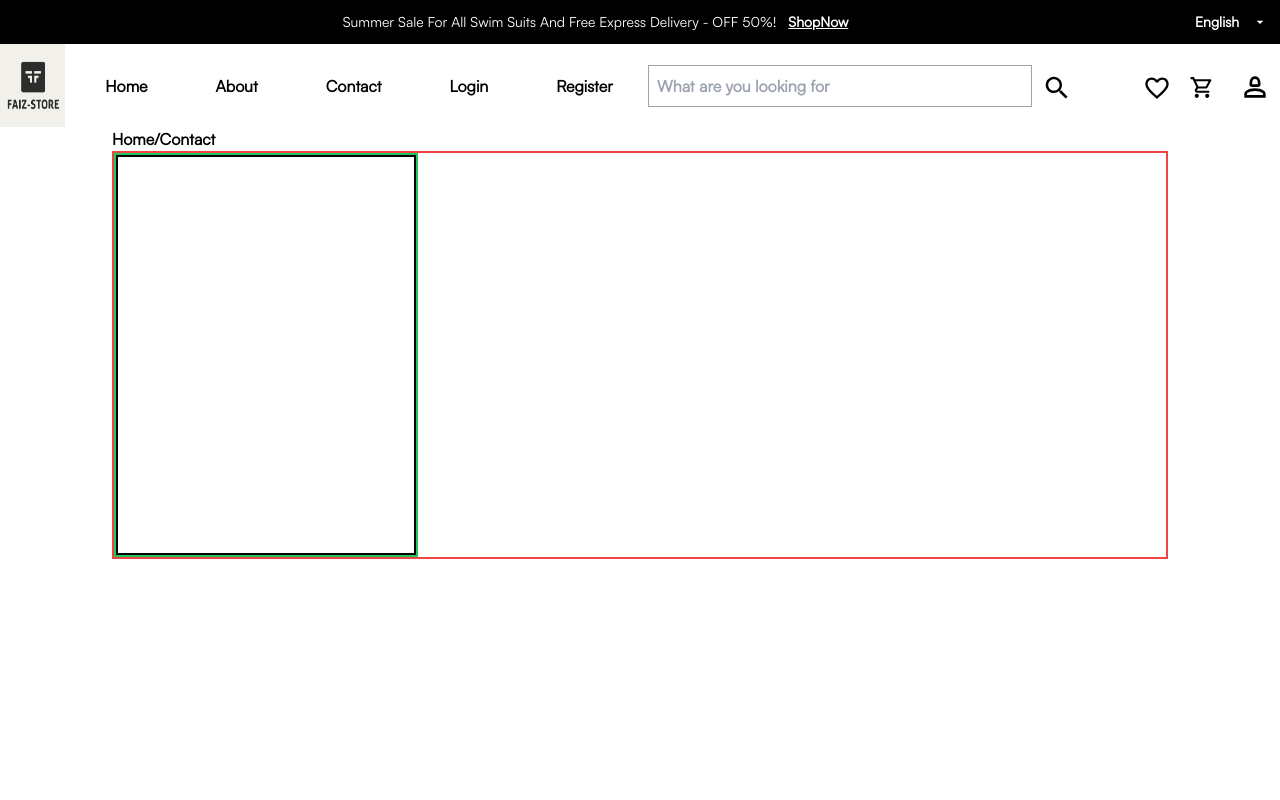
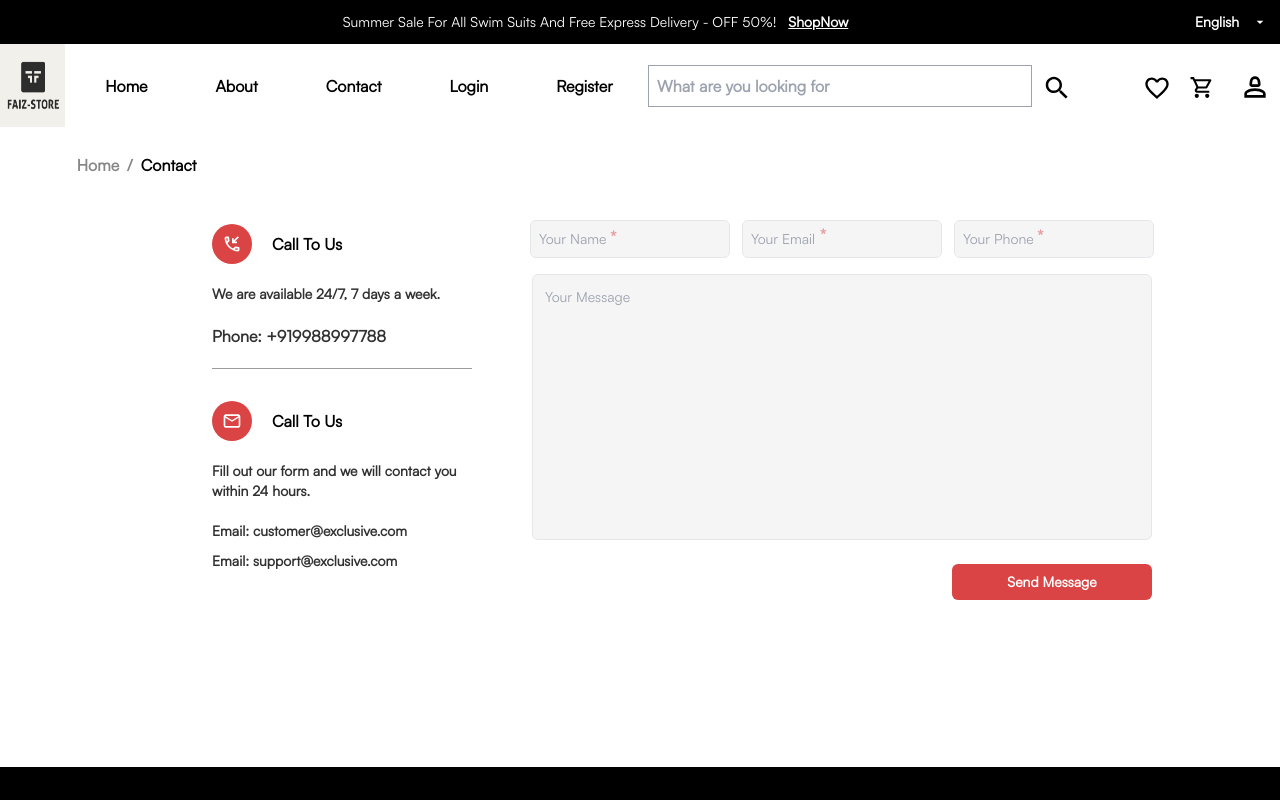
Before and after one commit to SimplifiedWeb/E-Commerce, a React (Vite) app: page /contact in a window 1280 px wide. Shown: the top 800 px of the page. Built offline with nearby package versions, Linux system fonts and the light colour scheme.

Commit message:
About page completed

```diff
--- a/src/components/common/buttons/ButtonsGroup.jsx
+++ b/src/components/common/buttons/ButtonsGroup.jsx
@@ -9,7 +9,9 @@ const ButtonsGroup = ({ btnType, name }) => {
             <button>{name}</button>
           </div>
         ) : (
-          <div className={`small-button`}>
+          <div
+            className={`small-button w-[200px] bg-[#db4444] text-white p-2 px-2 text-sm rounded-md hover:scale-[0.97] hover:bg-[#f00000]`}
+          >
             <button>{name}</button>
           </div>
         )}
--- /dev/null
+++ b/src/components/pages/contact/contact-form/Contact_Form.jsx
@@ -0,0 +1,73 @@
+import React from "react";
+import ButtonsGroup from "../../../common/buttons/ButtonsGroup";
+
+const Contact_Form = () => {
+  const inputTextStyle = {
+    fontSize: "14px", // Adjust the text size
+    fontWeight: "normal", // Adjust the font weight
+    paddingRight: "30px", // Add padding from the right
+  };
+  return (
+    <>
+      <div className="contact-form w-[700px] relative ">
+        <div className="contact flex flex-col  items-center h-[500px] relative">
+          <div className="top flex gap-3 p-4">
+            <div className="input ">
+              <input
+                type="text"
+                placeholder="Your Name "
+                className="focus:outline-none relative bg-[#f5f5f5] w-[200px] p-2 pr-5 text-sm border rounded-md"
+                style={inputTextStyle}
+              />
+              <span className="absolute left-[16.9%] top-[4.5%] text-[15px]  text-[#db44447d]">
+                *
+              </span>
+            </div>
+            <div className="input relative">
+              <input
+                type="text"
+                placeholder="Your Email "
+                className="focus:outline-none bg-[#f5f5f5] w-[200px] p-2 pr-5 text-sm border rounded-md"
+                style={inputTextStyle}
+              />
+              <span className="absolute left-[39%] top-[10.5%] text-[15px]  text-[#db44447d]">
+                *
+              </span>
+            </div>
+            <div className="input relative">
+              <input
+                type="text"
+                placeholder="Your Phone "
+                className="focus:outline-none bg-[#f5f5f5] w-[200px] p-2 pr-5 text-sm border rounded-md"
+                style={inputTextStyle}
+              />
+              <span className="absolute left-[41.6%] top-[12.5%] text-[15px]  text-[#db44447d]">
+                *
+              </span>
+            </div>
+          </div>
+
+          <div className="middle">
+            <textarea
+              name=""
+              placeholder="Your Message"
+              cols="80"
+              rows="12"
+              className="focus:outline-none bg-[#f5f5f5] w-[620px] p-3 pr-5 text-sm resize-none border rounded-md"
+              style={{
+                fontSize: "14px", // Adjust the font size
+                fontWeight: "normal", // Adjust the font weight
+                color: "#333", // Adjust the text color
+              }}
+            ></textarea>
+          </div>
+          <div className="bottom absolute bottom-16  right-10 ">
+            <ButtonsGroup btnType="small-button" name="Send Message" />
+          </div>
+        </div>
+      </div>
+    </>
+  );
+};
+
+export default Contact_Form;
--- a/src/components/pages/contact/contact-information/Contact_Info.jsx
+++ b/src/components/pages/contact/contact-information/Contact_Info.jsx
@@ -1,9 +1,53 @@
 import React from "react";
-
+import PhoneCallbackOutlinedIcon from "@mui/icons-material/PhoneCallbackOutlined";
+import EmailOutlinedIcon from "@mui/icons-material/EmailOutlined";
 const Contact_Info = () => {
   return (
     <>
-      <div className="border-2 border-black w-[300px] h-[400px]"></div>
+      <div className=" w-[300px] h-[400px] flex flex-col gap-5 p-5 ">
+        <div className="top-section-contact  flex flex-col gap-5 ">
+          <div className="top flex gap-5 items-center ">
+            <PhoneCallbackOutlinedIcon
+              style={{
+                backgroundColor: "#db4444",
+                borderRadius: "50%",
+                padding: "10px",
+                fontSize: "40px",
+                color: "white",
+              }}
+            />
+            <span className="font-bold ">Call To Us</span>
+          </div>
+          <div className="middle text-[#313131] text-sm ">
+            We are available 24/7, 7 days a week.
+          </div>
+          <div className="bottom text-[#313131] ">Phone: +919988997788</div>
+          <div className="border-line w-full h-[1px]  bg-[#313131a2] opacity-75 mb-3"></div>
+        </div>
+        <div className="bottom-section-contact flex flex-col gap-5">
+          <div className="top flex gap-5 items-center ">
+            <EmailOutlinedIcon
+              style={{
+                backgroundColor: "#db4444",
+                borderRadius: "50%",
+                padding: "10px",
+                fontSize: "40px",
+                color: "white",
+              }}
+            />
+            <span className="font-bold ">Call To Us</span>
+          </div>
+          <div className="middle text-[#313131] text-sm ">
+            Fill out our form and we will contact you within 24 hours.
+          </div>
+          <div className="bottom text-[#313131] text-sm">
+            Email: customer@exclusive.com
+          </div>
+          <div className="bottom text-[#313131] mt-[-10px] text-sm">
+            Email: support@exclusive.com
+          </div>
+        </div>
+      </div>
     </>
   );
 };
--- a/src/components/pages/contact/contact-parent/Contact_Parent.jsx
+++ b/src/components/pages/contact/contact-parent/Contact_Parent.jsx
@@ -1,20 +1,22 @@
-import React from "react";
+import Contact_Form from "../contact-form/Contact_Form";
 import Contact_Info from "../contact-information/Contact_Info";
 
 const Contact_Parent = () => {
   return (
     <>
-      <div className="contact min-h-[90vh] px-28 ">
-        <div className="route">
-          <span>Home</span>
-          <span>/</span>
+      <div className="contact min-h-[80vh]  px-28 relative ">
+        <div className="route flex gap-2 absolute top-[4%] left-[6%]">
+          <span className="text-[#868686]">Home</span>
+          <span className="text-[#868686]">/</span>
           <span>Contact</span>
         </div>
-        <div className="flex justify-center items-center flex-wrap border-2 border-red-500">
-          <div className="left flex-3 border-2 border-green-500">
+        <div className="flex     absolute top-[12%] left-[15%] ">
+          <div className="left flex-3 ">
             <Contact_Info />
           </div>
-          <div className="right flex-1"></div>
+          <div className="right flex-1">
+            <Contact_Form />
+          </div>
         </div>
       </div>
     </>
```
